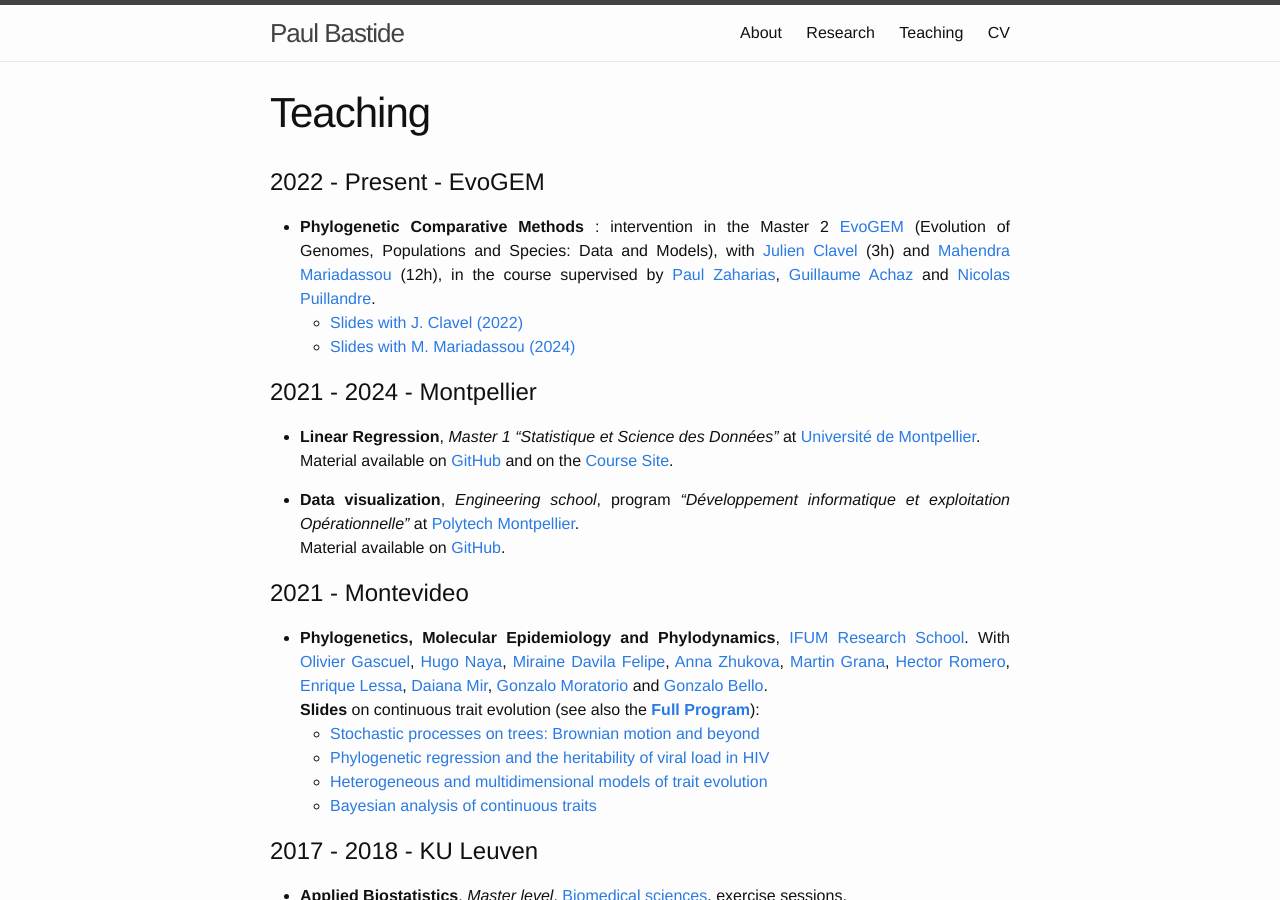
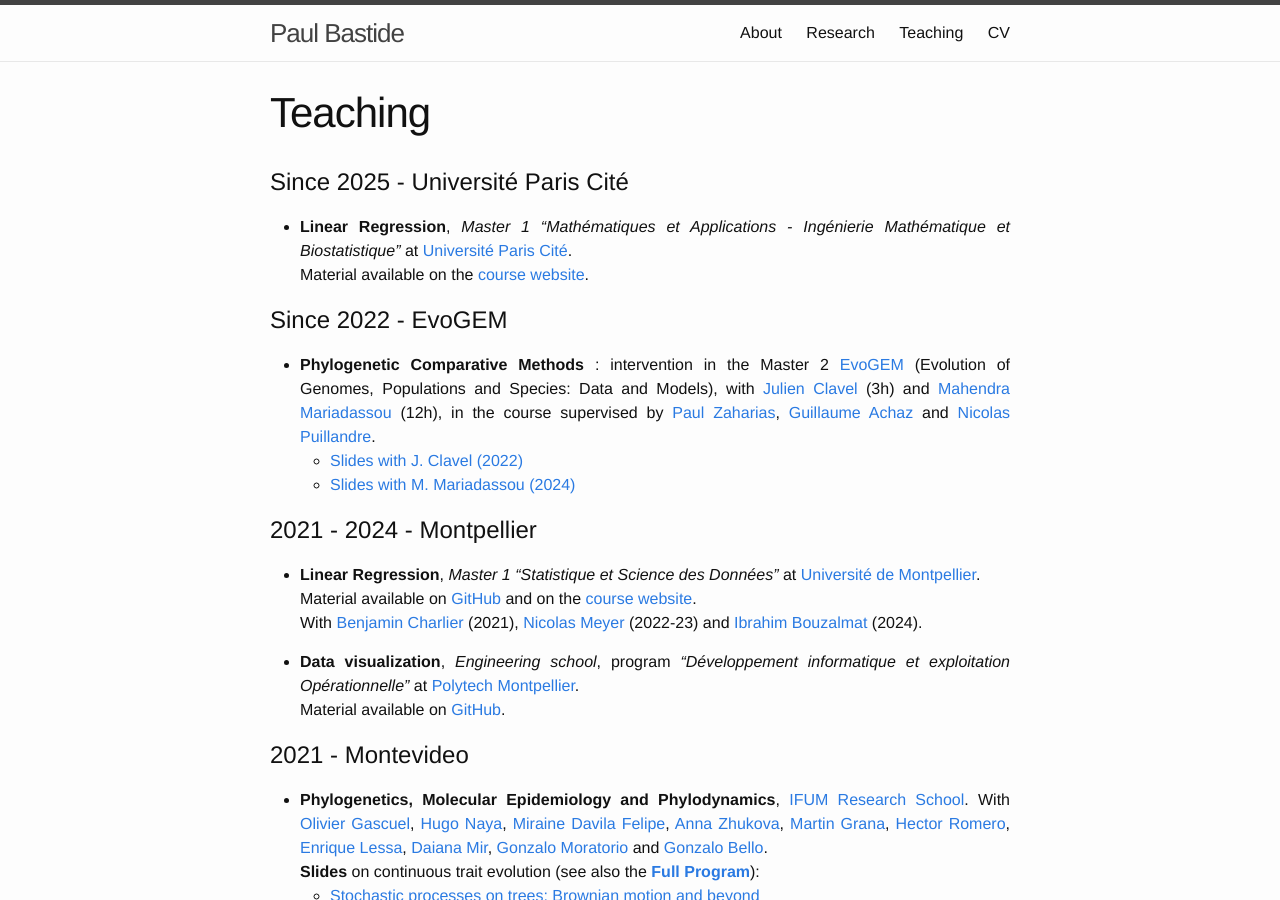
Before and after one commit to pbastide/pbastide.github.io, a Jekyll site: the page built from teaching.md, in a window 1280 px wide and 900 px high. Built offline with Jekyll 4.4.1, drawn with Linux system fonts in a browser that asks for light colours.

Commit message:
Update teaching

```diff
--- a/teaching.md
+++ b/teaching.md
@@ -4,7 +4,12 @@ title: Teaching
 weight: 4
 ---
 
-# 2022 - Present - EvoGEM
+# Since 2025 - Université Paris Cité
+
+* **Linear Regression**, *Master 1* *"Mathématiques et Applications - Ingénierie Mathématique et Biostatistique"* at [Université Paris Cité](https://math-info.u-paris.fr/master-mathematiques-et-applications/specialite-ingenierie-mathematique-et-biostatistique/).
+Material available on the [course website](https://pbastide.github.io/MT6BM020/).
+
+# Since 2022 - EvoGEM
 
 * **Phylogenetic Comparative Methods** : intervention in the Master 2 [EvoGEM](https://evogem.fr/en/accueil-english/) (Evolution of Genomes, Populations and Species: Data and Models),
 with [Julien Clavel](https://umr5023.univ-lyon1.fr/annuaire/details/1/295-clavel-julien) (3h)
@@ -20,7 +25,10 @@ in the course supervised by
 * **Linear Regression**, *Master 1* *"Statistique et Science des Données"* at [Université de Montpellier](https://maths-fds.edu.umontpellier.fr/ssd/).
 Material available on
 [GitHub](https://github.com/pbastide/HAX814X)
-and on the [Course Site](https://hax814x.netlify.app/).
+and on the [course website](https://hax814x.netlify.app/).
+With [Benjamin Charlier](https://imag.umontpellier.fr/~charlier/) (2021),
+[Nicolas Meyer](https://sites.google.com/view/nicolasmeyer/accueil) (2022-23)
+and [Ibrahim Bouzalmat](https://orcid.org/0000-0003-4159-2471) (2024).
 
 * **Data visualization**, *Engineering school*, program *"Développement informatique et exploitation Opérationnelle"* at [Polytech Montpellier](https://www.polytech.umontpellier.fr/formation/cycle-ingenieur/devops/enseignements-do).
 Material available on
```
